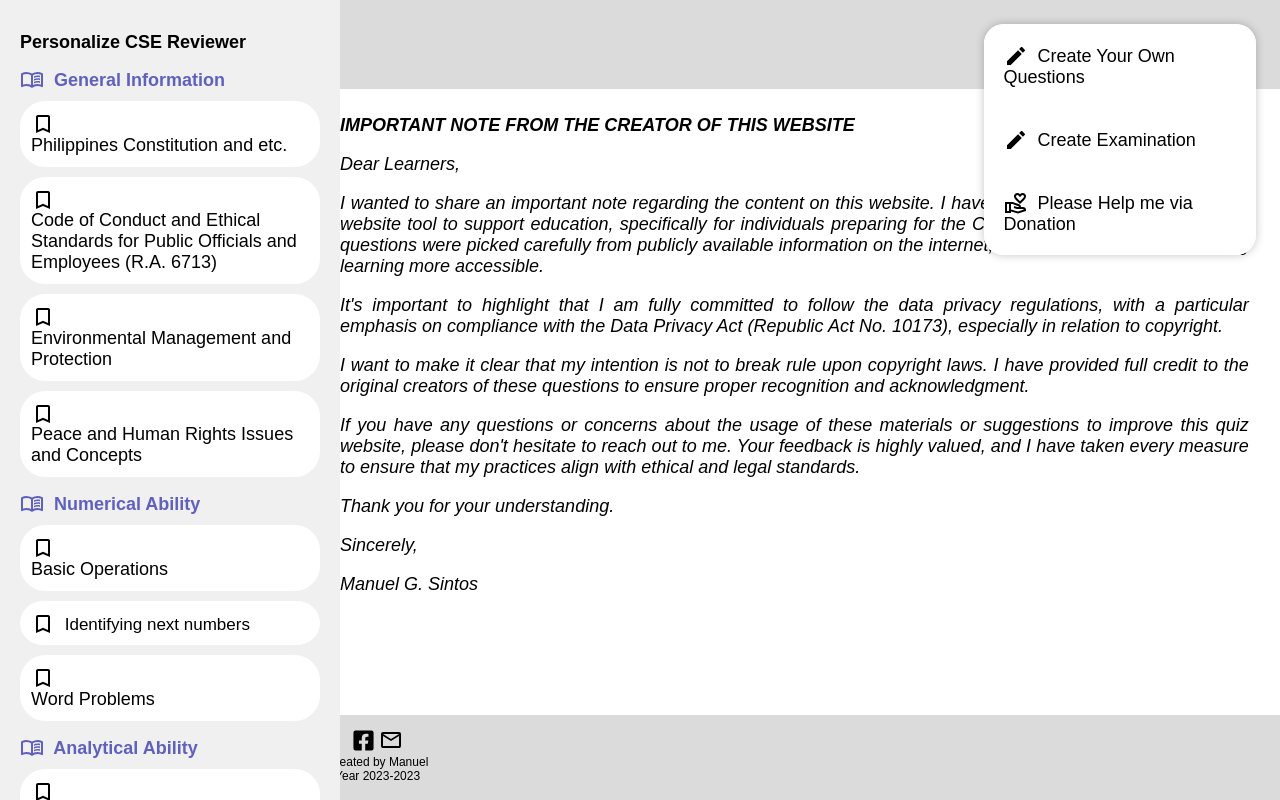
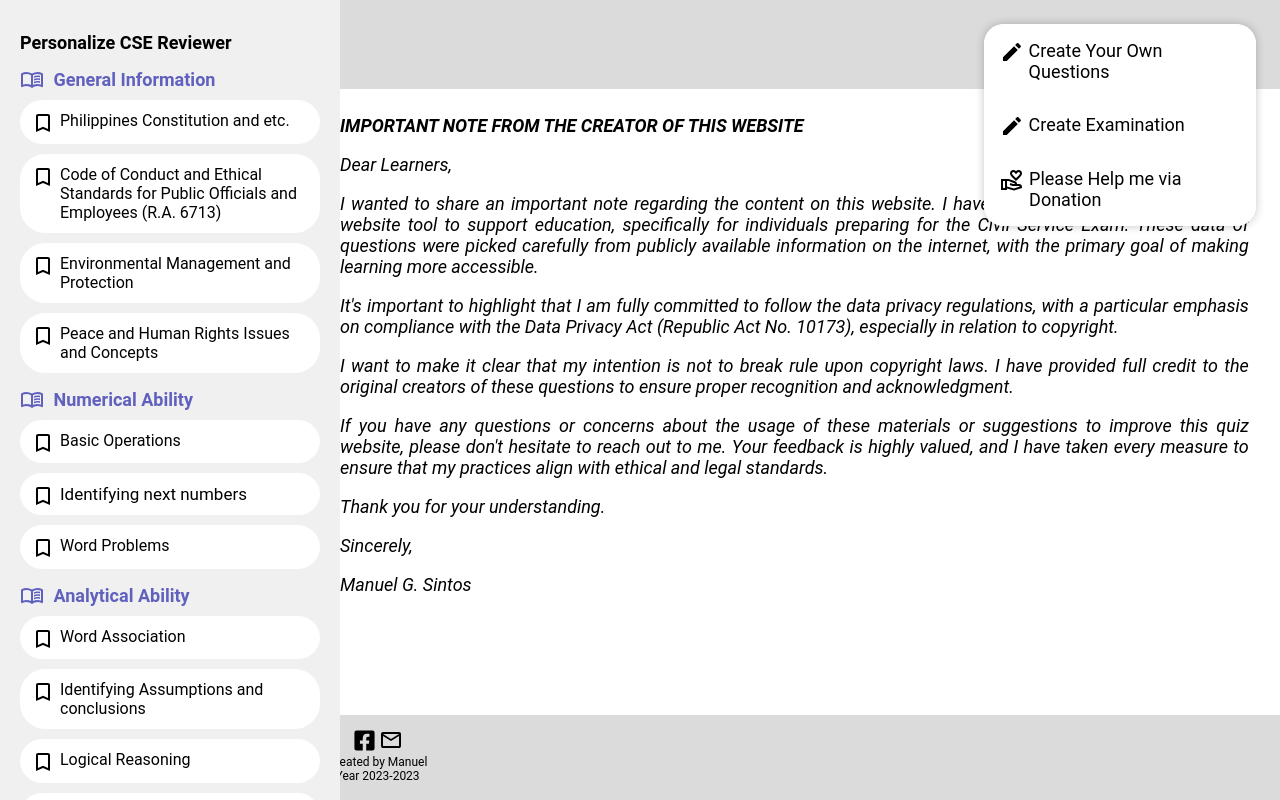
Before and after one commit to Manuuuu21/CSE-Personal-Quiz-Website-Tool, a plain HTML site: page CSE_Quiz_Web/index.html in a window 1280 px wide. Both pictures are taken after a click on the element 1232 px from the left and 47 px from the top of the page. Drawn offline with Linux system fonts and the light colour scheme; a web font is replaced by a local one.

Commit message:
Add files via upload

```diff
--- a/CSE_Quiz_Web/library/global_function.js
+++ b/CSE_Quiz_Web/library/global_function.js
@@ -229,14 +229,17 @@ function openMenuModal() {
         <div id="myModal" class="menu_modal">
             <div class="modal-content">
                 <a href="javascript:void(0)" onclick="openCreateQuestionnaire()">
-                <svg style="margin: 0 5px -6px 0;" xmlns="http://www.w3.org/2000/svg" height="24px" viewBox="0 0 24 24" width="24px" fill="#000000"><path d="M0 0h24v24H0z" fill="none"/><path d="M3 17.25V21h3.75L17.81 9.94l-3.75-3.75L3 17.25zM20.71 7.04c.39-.39.39-1.02 0-1.41l-2.34-2.34c-.39-.39-1.02-.39-1.41 0l-1.83 1.83 3.75 3.75 1.83-1.83z"/></svg>
-                Create Your Own Questions</a>
+                    <div class="modal_content_icon"><svg style="margin: 0 5px -6px 0;" xmlns="http://www.w3.org/2000/svg" height="24px" viewBox="0 0 24 24" width="24px" fill="#000000"><path d="M0 0h24v24H0z" fill="none"/><path d="M3 17.25V21h3.75L17.81 9.94l-3.75-3.75L3 17.25zM20.71 7.04c.39-.39.39-1.02 0-1.41l-2.34-2.34c-.39-.39-1.02-.39-1.41 0l-1.83 1.83 3.75 3.75 1.83-1.83z"/></svg></div>
+                    <div class="modal_content_description">Create Your Own Questions</div>
+                </a>
                 <a href="javascript:void(0)" onclick="createExam()">
-                <svg style="margin: 0 5px -6px 0;" xmlns="http://www.w3.org/2000/svg" height="24px" viewBox="0 0 24 24" width="24px" fill="#000000"><path d="M0 0h24v24H0z" fill="none"/><path d="M3 17.25V21h3.75L17.81 9.94l-3.75-3.75L3 17.25zM20.71 7.04c.39-.39.39-1.02 0-1.41l-2.34-2.34c-.39-.39-1.02-.39-1.41 0l-1.83 1.83 3.75 3.75 1.83-1.83z"/></svg>
-                Create Examination</a>
+                    <div class="modal_content_icon"><svg style="margin: 0 5px -6px 0;" xmlns="http://www.w3.org/2000/svg" height="24px" viewBox="0 0 24 24" width="24px" fill="#000000"><path d="M0 0h24v24H0z" fill="none"/><path d="M3 17.25V21h3.75L17.81 9.94l-3.75-3.75L3 17.25zM20.71 7.04c.39-.39.39-1.02 0-1.41l-2.34-2.34c-.39-.39-1.02-.39-1.41 0l-1.83 1.83 3.75 3.75 1.83-1.83z"/></svg></div>
+                    <div class="modal_content_description">Create Examination</div>
+                </a>
                 <a href="javascript:void(0)" onclick="donateMe()">
-                <svg style="margin: 0 5px -6px 0;" xmlns="http://www.w3.org/2000/svg" height="24" viewBox="0 -960 960 960" width="24"><path d="M640-440 474-602q-31-30-52.5-66.5T400-748q0-55 38.5-93.5T532-880q32 0 60 13.5t48 36.5q20-23 48-36.5t60-13.5q55 0 93.5 38.5T880-748q0 43-21 79.5T807-602L640-440Zm0-112 109-107q19-19 35-40.5t16-48.5q0-22-15-37t-37-15q-14 0-26.5 5.5T700-778l-60 72-60-72q-9-11-21.5-16.5T532-800q-22 0-37 15t-15 37q0 27 16 48.5t35 40.5l109 107ZM280-220l278 76 238-74q-5-9-14.5-15.5T760-240H558q-27 0-43-2t-33-8l-93-31 22-78 81 27q17 5 40 8t68 4q0-11-6.5-21T578-354l-234-86h-64v220ZM40-80v-440h304q7 0 14 1.5t13 3.5l235 87q33 12 53.5 42t20.5 66h80q50 0 85 33t35 87v40L560-60l-280-78v58H40Zm80-80h80v-280h-80v280Zm520-546Z"/></svg>
-                Please Help me via Donation</a>
+                    <div class="modal_content_icon"><svg style="margin: 0 5.5px -6px 0;" xmlns="http://www.w3.org/2000/svg" height="24" viewBox="0 -960 960 960" width="24"><path d="M640-440 474-602q-31-30-52.5-66.5T400-748q0-55 38.5-93.5T532-880q32 0 60 13.5t48 36.5q20-23 48-36.5t60-13.5q55 0 93.5 38.5T880-748q0 43-21 79.5T807-602L640-440Zm0-112 109-107q19-19 35-40.5t16-48.5q0-22-15-37t-37-15q-14 0-26.5 5.5T700-778l-60 72-60-72q-9-11-21.5-16.5T532-800q-22 0-37 15t-15 37q0 27 16 48.5t35 40.5l109 107ZM280-220l278 76 238-74q-5-9-14.5-15.5T760-240H558q-27 0-43-2t-33-8l-93-31 22-78 81 27q17 5 40 8t68 4q0-11-6.5-21T578-354l-234-86h-64v220ZM40-80v-440h304q7 0 14 1.5t13 3.5l235 87q33 12 53.5 42t20.5 66h80q50 0 85 33t35 87v40L560-60l-280-78v58H40Zm80-80h80v-280h-80v280Zm520-546Z"/></svg></div>
+                    <div class="modal_content_description">Please Help me via Donation</div>
+                </a>
             </div>
         </div>
     `);
--- a/CSE_Quiz_Web/library/index.css
+++ b/CSE_Quiz_Web/library/index.css
@@ -8,13 +8,20 @@
   --sideNavActiveColor: #c2e7ff;
   --btnBorderRadius: 20px;
 }
+@font-face {
+  font-family: 'Roboto';
+  src: url('Roboto/Roboto-Regular.ttf') format('truetype');
+  font-weight: normal;
+  font-style: normal;
+}
+
 body {
   margin: 6.5% 0 10% 0;
   padding: 0;
 }
 * {
   font-size: 18px;
-  font-family: arial;
+  font-family: "Roboto" !important;
 }
 .side_nav::-webkit-scrollbar {
   display: none;
@@ -34,6 +41,7 @@ body {
   overflow-y: scroll;
 }
 .side_nav .list {
+  display: flex;
   width: 100%;
   text-align: left;
   padding: 10px;
@@ -49,6 +57,9 @@ body {
 }
 .side_nav .list:active {
   background: var(--sideNavActiveColor);
+}
+.list_description {
+  font-size: 16px;
 }
 .side_nav_title {
   background: none;
@@ -534,10 +545,11 @@ table, th, td {
   background: #ffffff;
   text-decoration: none;
   text-align: left;
-  padding: 20px;
+  padding: 16px;
   width: auto;
   border-radius: 20px;
   color: black;
+  display: flex;
 }
 
 .modal-content a:hover {
--- a/CSE_Quiz_Web/library/mobile_index.css
+++ b/CSE_Quiz_Web/library/mobile_index.css
@@ -75,7 +75,7 @@
     margin-top: -32px;
   }
   .modal-content {
-    width: 65%;
+    width: 57%;
   }
 
   .alertDialogCon {
```
